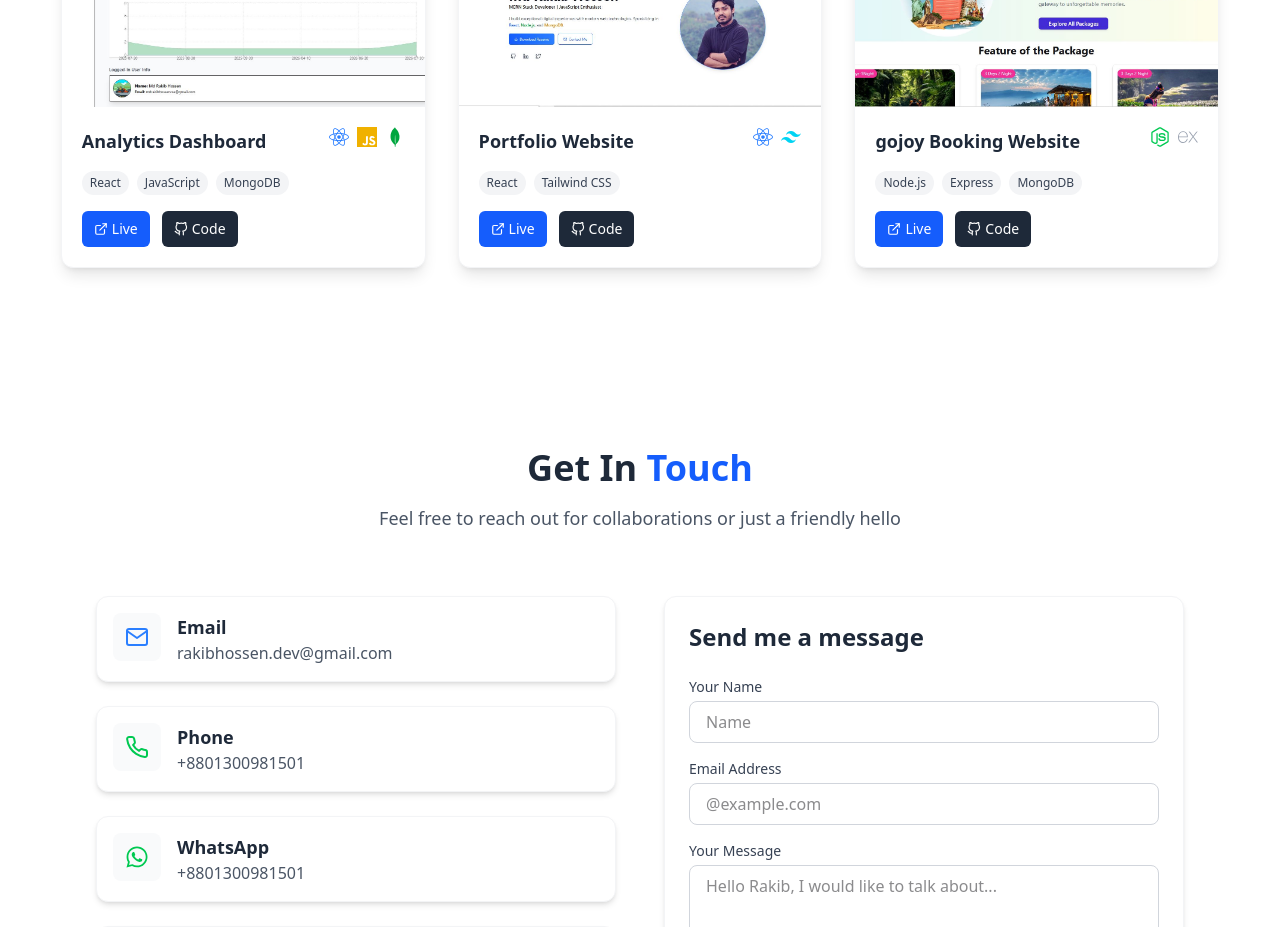
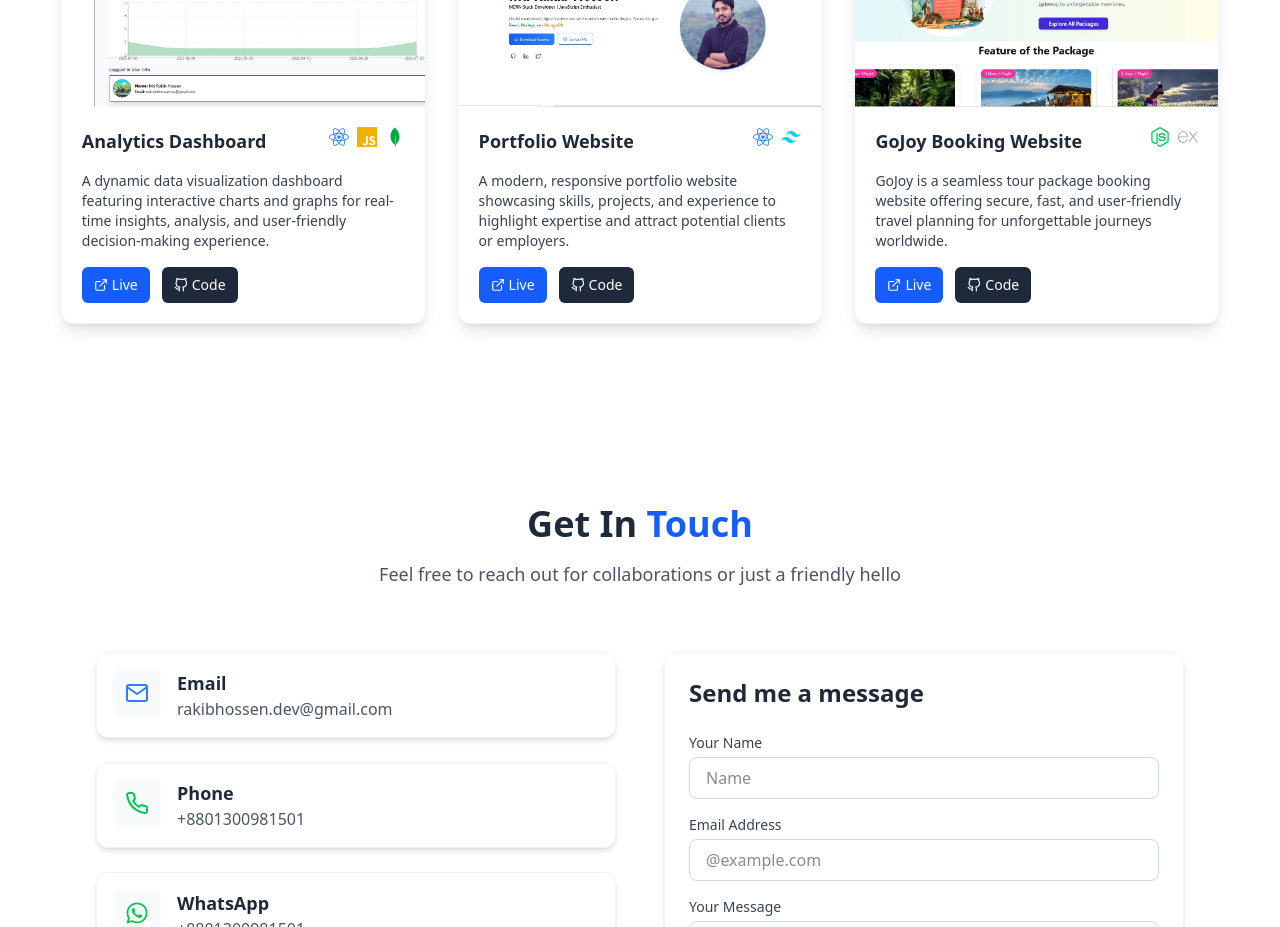
Before and after one commit to MdRakibHossen917/my-portfolio, a React (Vite) app: page / in a window 1280 px wide. Shown: the part 2280-3207 px from the top of the page. Built offline with nearby package versions, Linux system fonts and the light colour scheme.

Commit message:
added des

```diff
--- a/src/Components/Projects.jsx
+++ b/src/Components/Projects.jsx
@@ -20,12 +20,13 @@ const Projects = () => {
       id: "project1",
       name: "Analytics Dashboard",
       image: dashboardImg,
-      techStack: ["React", "JavaScript", "MongoDB"],
+      des: "A dynamic data visualization dashboard featuring interactive charts and graphs for real-time insights, analysis, and user-friendly decision-making experience.",
       icons: [
         <FaReact key="react" className="text-blue-500" />,
         <SiJavascript key="js" className="text-yellow-500" />,
         <SiMongodb key="mongo" className="text-green-600" />,
       ],
+      techStack: ["React", "JavaScript", "MongoDB"],
       description: "Data visualization dashboard with interactive charts.",
       liveLink: "https://example.com/project1",
       githubClient: "https://github.com/username/project1-client",
@@ -35,11 +36,12 @@ const Projects = () => {
       id: "project2",
       name: "Portfolio Website",
       image: portfolio,
-      techStack: ["React", "Tailwind CSS"],
+      des: "A modern, responsive portfolio website showcasing skills, projects, and experience to highlight expertise and attract potential clients or employers.",
       icons: [
         <FaReact key="react" className="text-blue-500" />,
         <SiTailwindcss key="tailwind" className="text-cyan-400" />,
       ],
+      techStack: ["React", "Tailwind CSS"],
       description: "Modern responsive portfolio with animations and dark mode.",
       liveLink: "https://sage-cupcake-6f1c79.netlify.app/",
       githubClient: "https://github.com/MdRakibHossen917/my-portfolio",
@@ -47,13 +49,14 @@ const Projects = () => {
     },
     {
       id: "project3",
-      name: "gojoy Booking Website",
+      name: "GoJoy Booking Website",
       image: gojoy,
-      techStack: ["Node.js", "Express", "MongoDB"],
+      des: "GoJoy is a seamless tour package booking website offering secure, fast, and user-friendly travel planning for unforgettable journeys worldwide.",
       icons: [
         <FaNodeJs key="node" className="text-green-500" />,
         <SiExpress key="express" className="text-gray-400" />,
       ],
+      techStack: ["Node.js", "Express.js"],
       description: "RESTful API service with JWT authentication.",
       liveLink: "https://gojoy-auth.web.app/",
       githubClient: "https://github.com/MdRakibHossen917/Gojoy_Traveller",
@@ -117,7 +120,7 @@ const Projects = () => {
         </div>
       </motion.div>
 
-      {/* Project Cards - 3 per line */}
+      {/* Project Cards */}
       <div className="flex flex-wrap gap-8 justify-center">
         {filteredProjects.map((project, index) => (
           <motion.div
@@ -134,9 +137,6 @@ const Projects = () => {
                 alt={project.name}
                 className="w-full h-full object-cover transition-transform duration-500 group-hover:scale-110"
               />
-              <div className="absolute inset-0 bg-gradient-to-t from-black/70 via-transparent to-transparent opacity-0 group-hover:opacity-100 transition-opacity duration-300 flex items-end p-4">
-                <p className="text-white text-sm">{project.description}</p>
-              </div>
             </div>
 
             <div className="p-5 space-y-4">
@@ -153,16 +153,10 @@ const Projects = () => {
                 </div>
               </div>
 
-              <div className="flex flex-wrap gap-2">
-                {project.techStack.map((tech, i) => (
-                  <span
-                    key={i}
-                    className="px-2 py-1 text-xs rounded-full bg-gray-100 dark:bg-gray-700 text-gray-700 dark:text-gray-300"
-                  >
-                    {tech}
-                  </span>
-                ))}
-              </div>
+              {/* Show full description here instead of tech stack */}
+              <p className="text-sm text-gray-700 dark:text-gray-300">
+                {project.des}
+              </p>
 
               <div className="flex space-x-3">
                 <a
```
